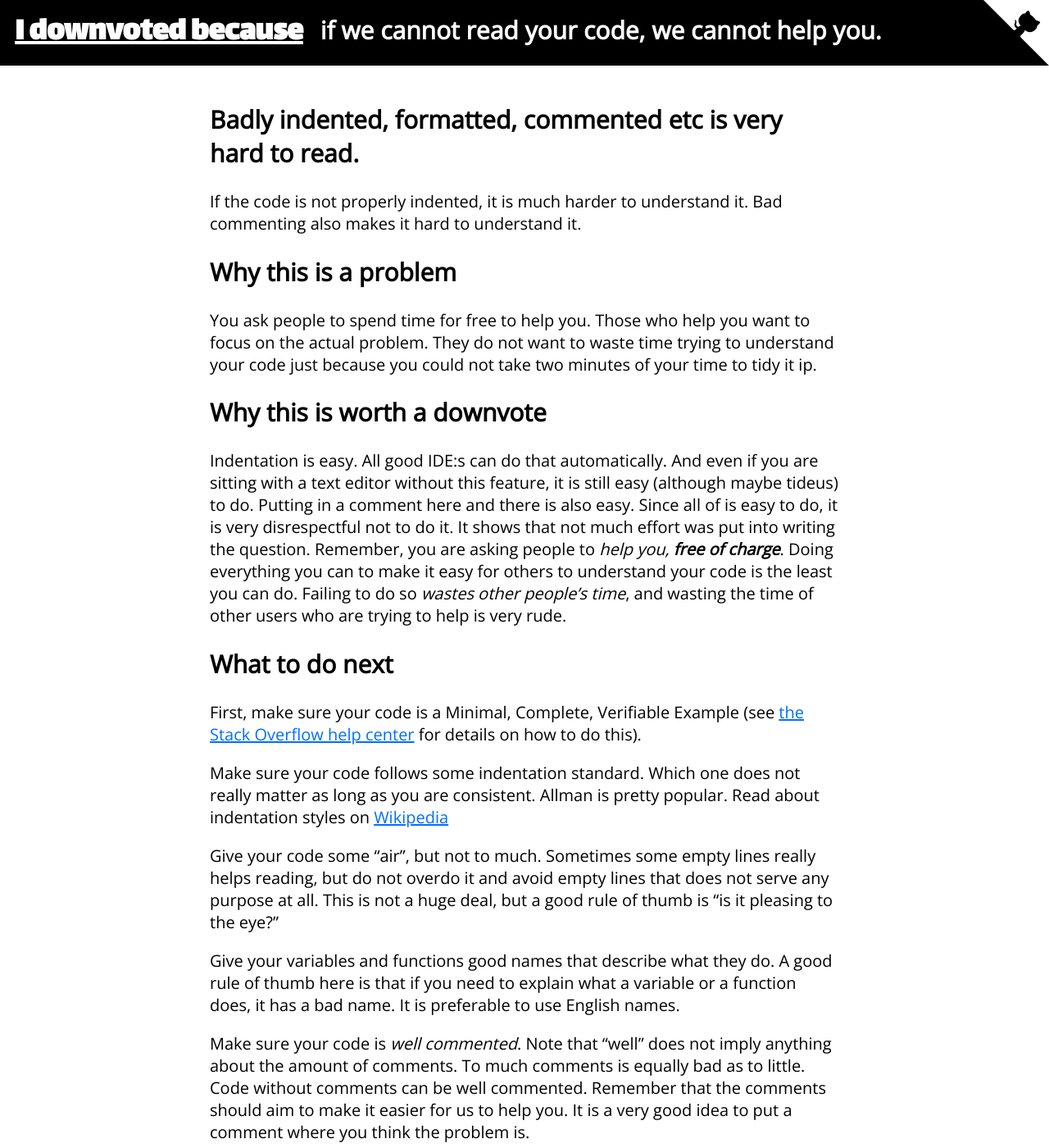
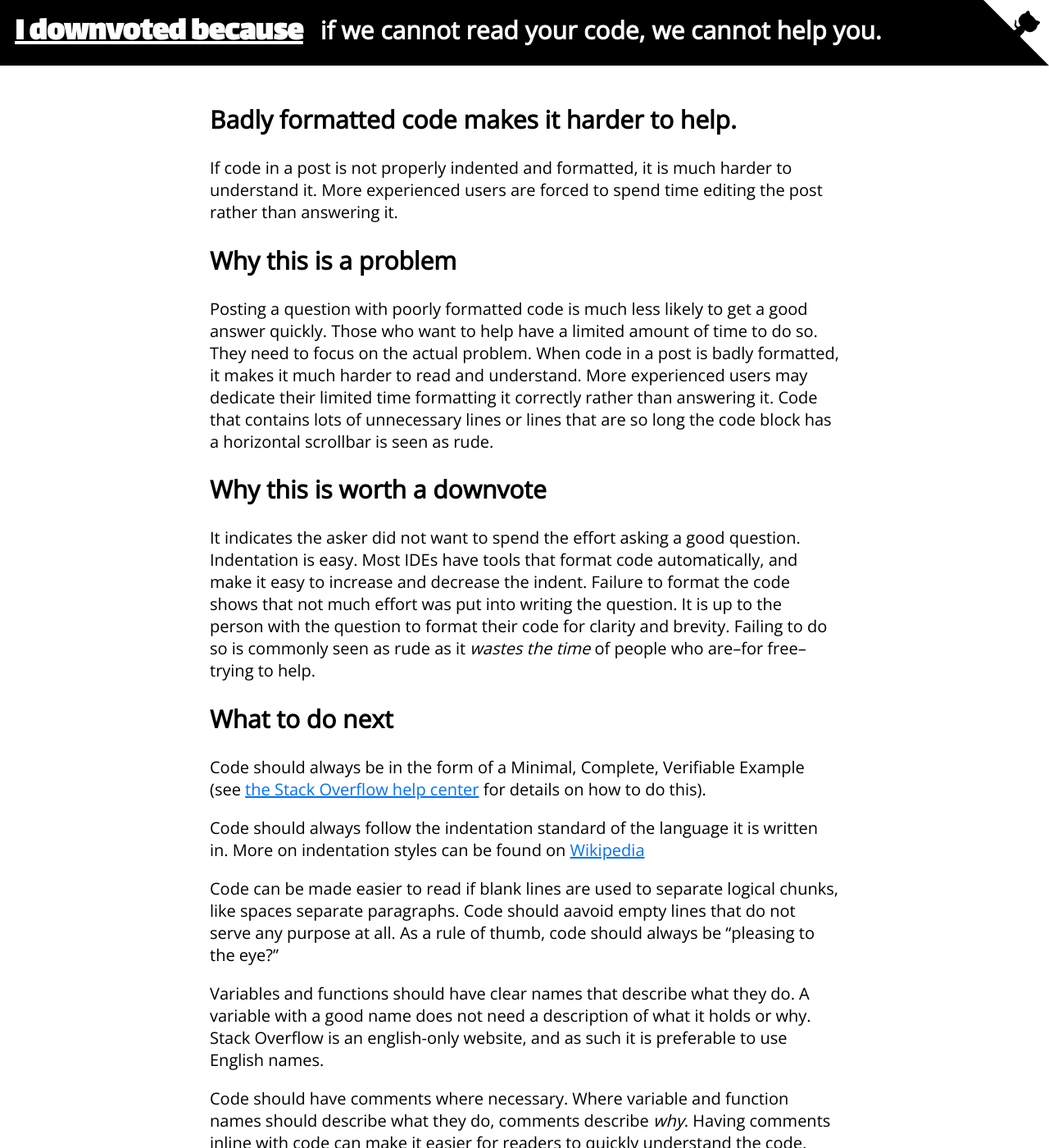
Before and after one commit to WillSullivan/idownvotedbecause, a Jekyll site: the page built from stackoverflow/unreadablecode.md, in a window 1280 px wide and 1400 px high. Shown: the whole window at 82% size. Built offline with Jekyll 4.4.1, drawn with Linux system fonts in a browser that asks for light colours; comment, search, counter and statistics services are not loaded; some of the changed text lies outside the part shown.

Commit message:
Update unreadablecode.md

```diff
--- a/stackoverflow/unreadablecode.md
+++ b/stackoverflow/unreadablecode.md
@@ -5,31 +5,30 @@ permalink: unreadablecode/
 categories: "Stack Overflow"
 redirect_from:
   - UnreadableCode/
-  - unreadableCode/
-  - Unreadablecode
+  - poorlyformattedcode/
+  - PoorlyFormattedCode/
 ---
-## Badly indented, formatted, commented etc is very hard to read. {#introduction}
-If the code is not properly indented, it is much harder to understand it. Bad commenting also makes it hard to understand it.
+## Badly formatted code makes it harder to help. {#introduction}
+If code in a post is not properly indented and formatted, it is much harder to understand it. More experienced users are forced to spend time editing the post rather than answering it.
 
 ## Why this is a problem {#whythisisaproblem}
-You ask people to spend time for free to help you. Those who help you want to focus on the actual problem. They do not want to waste time trying to understand your code just because you could not take two minutes of your time to tidy it ip.
+Posting a question with poorly formatted code is much less likely to get a good answer quickly. Those who want to help have a limited amount of time to do so. They need to focus on the actual problem. When code in a post is badly formatted, it makes it much harder to read and understand. More experienced users may dedicate their limited time formatting it correctly rather than answering it. Code that contains lots of unnecessary lines or lines that are so long the code block has a horizontal scrollbar is seen as rude.
 
 ## Why this is worth a downvote {#whythisisworthadownvote}
-Indentation is easy. All good IDE:s can do that automatically. And even if you are sitting with a text editor without this feature, it is still easy (although maybe tideus) to do. Putting in a comment here and there is also easy. Since all of is easy to do, it is very disrespectful not to do it. It shows that not much effort was put into writing the question. Remember, you are asking people to *help you,* ***free of charge***.  Doing everything you can to make it easy for others to understand your code is the least you can do. Failing to do so *wastes other people's time*, and wasting the time of other users who are trying to help is very rude.
+It indicates the asker did not want to spend the effort asking a good question. Indentation is easy. Most IDEs have tools that format code automatically, and make it easy to increase and decrease the indent. Failure to format the code shows that not much effort was put into writing the question. It is up to the person with the question to format their code for clarity and brevity. Failing to do so is commonly seen as rude as it *wastes the time* of people who are--for free--trying to help.
 
 ## What to do next {#whattodonext}
-First, make sure your code is a Minimal, Complete, Verifiable Example (see [the Stack Overflow help center](https://stackoverflow.com/help/mcve) for details on how to do this).
+Code should always be in the form of a Minimal, Complete, Verifiable Example (see [the Stack Overflow help center](https://stackoverflow.com/help/mcve) for details on how to do this).
 
-Make sure your code follows some indentation standard. Which one does not really matter as long as you are consistent. Allman is pretty popular. Read about indentation styles on [Wikipedia](https://en.wikipedia.org/wiki/Indentation_style)
+Code should always follow the indentation standard of the language it is written in. More on indentation styles can be found on [Wikipedia](https://en.wikipedia.org/wiki/Indentation_style)
 
-Give your code some "air", but not to much. Sometimes some empty lines really helps reading, but do not overdo it and avoid empty lines that does not serve any purpose at all. This is not a huge deal, but a good rule of thumb is "is it pleasing to the eye?"
+Code can be made easier to read if blank lines are used to separate logical chunks, like spaces separate paragraphs. Code should aavoid empty lines that do not serve any purpose at all. As a rule of thumb, code should always be "pleasing to the eye?"
 
-Give your variables and functions good names that describe what they do. A good rule of thumb here is that if you need to explain what a variable or a function does, it has a bad name. It is preferable to use English names.
+Variables and functions should have clear names that describe what they do. A variable with a good name does not need a description of what it holds or why. Stack Overflow is an english-only website, and as such it is preferable to use English names.
 
-Make sure your code is *well commented*. Note that "well" does not imply anything about the amount of comments. To much comments is equally bad as to little. Code without comments can be well commented. Remember that the comments should aim to make it easier for us to help you. It is a very good idea to put a comment where you think the problem is.
+Code should have comments where necessary. Where variable and function names should describe what they do, comments describe *why*. Having comments inline with code can make it easier for readers to quickly understand the code. Comments that indicate areas where problems lie are always welcome.
 
-When it looks good in your favourite editor, copy the code and paste it in your post. Mark all the code and press Ctrl-k to make a proper code block.
-
+Code should be edited with all of these recommendations in mind, then indented four spaces from the left margin. Once complete, it can be copied directly into an edit.
 
 ## Leave a comment! {#leaveacomment}
 Once you have done this, leave a comment to the person who sent you this link. They will be happy to retract their downvote.
```
